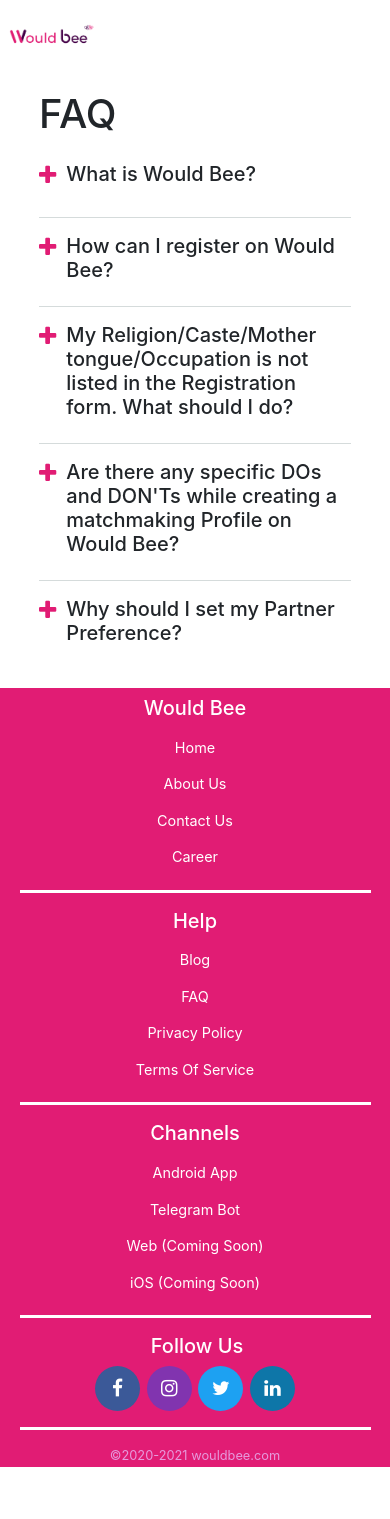
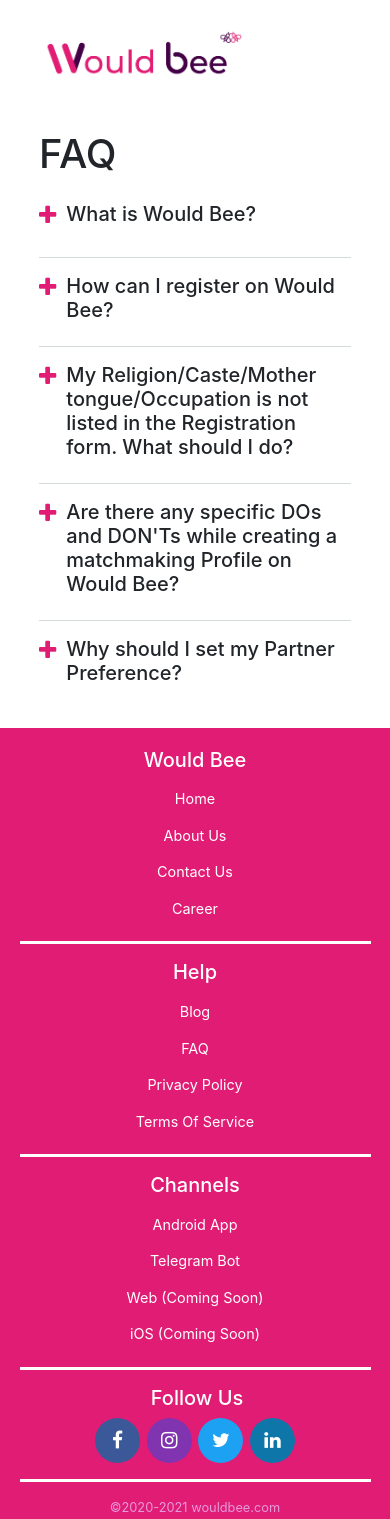
Before and after one commit to imranmandal/wouldbee.com, a React (Create React App) app: page /FAQ in a window 390 px wide. Before the commit the page ends 1467 px from the top, so only its background shows below. Built offline with nearby package versions, Linux system fonts and the light colour scheme.

Commit message:
logo in mobile revamped

```diff
--- a/src/index.css
+++ b/src/index.css
@@ -404,7 +404,7 @@
   display: flex;
   flex-direction: column;
   justify-content: space-around;
-  padding: 2% 5% 0.5%;
+  padding: 5% 5% 0.5%;
   background: #e11c74;
   color: #fff;
   font-size: 120%;
@@ -781,19 +781,6 @@
     margin: 0;
   }
 
-  .header {
-    /* background:
-    linear-gradient(
-        to bottom,
-        rgba(245, 246, 252, 0.52),
-        rgba(222, 49, 99, 0.73)
-      ); */
-      /* url("./Images/mobileBG.png"); */
-    /* background-size: cover;
-    background-repeat: no-repeat;
-    margin: auto;
-    width: 100%; */
-  }
   .header h1 {
     font-size: 50px;
   }
@@ -886,10 +873,9 @@
     margin: 0;
   }
   .logo {
-    height: 70px;
     padding: 20px 0;
     margin-left: 50%;
-    transform: translate(-50%, 0);
+    transform: translate(-40%, 0);
   }
 
   .header {
@@ -921,7 +907,6 @@
 
   .copyright {
     text-align: center;
-    /* padding: 0 5%; */
   }
 
   .telegram-outer {
```
